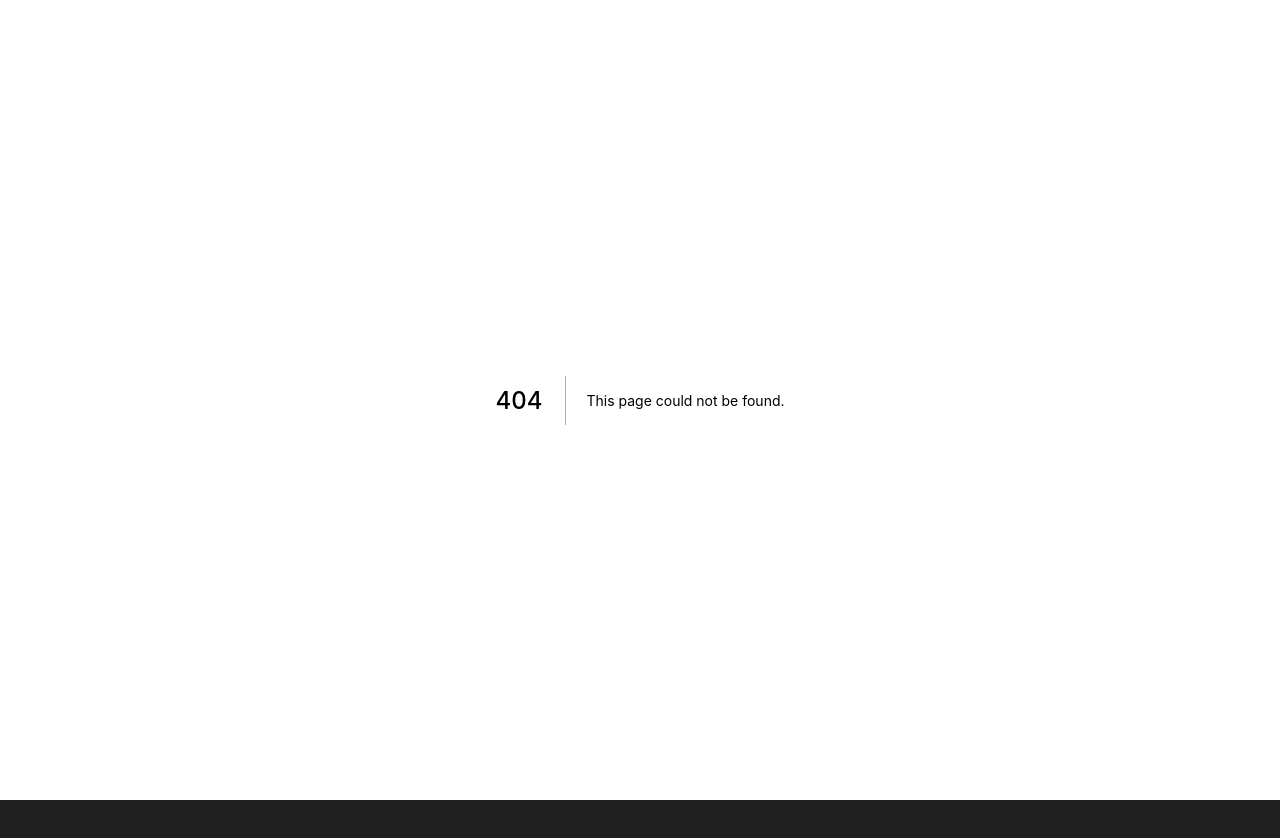
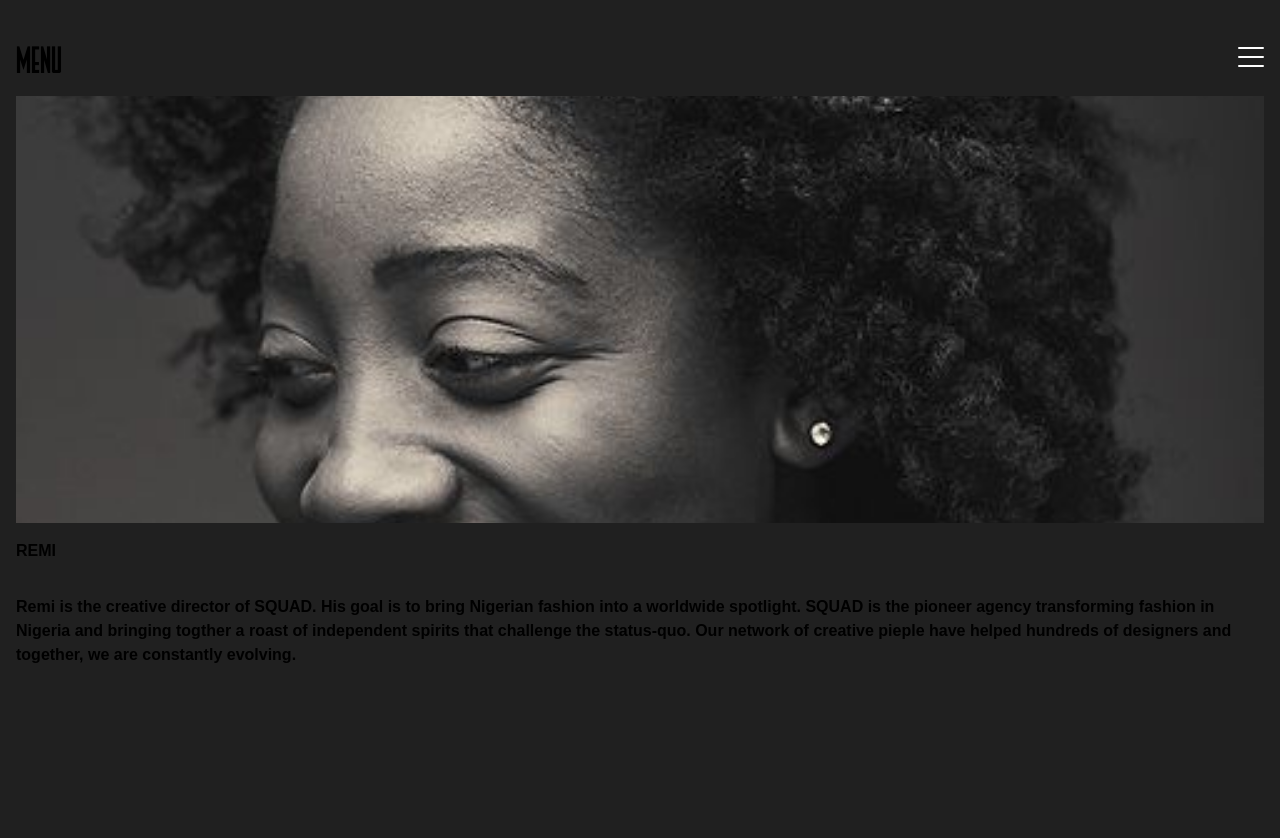
Before and after one commit to JohnOlushola/squad, a Next.js app: page /1 in a window 1280 px wide. Before the commit this address had no page. Before the commit the page ends 800 px from the top, so only its background shows below. Built offline with nearby package versions, Linux system fonts and the light colour scheme.

Commit message:
squad page

```diff
--- /dev/null
+++ b/components/Header.tsx
@@ -0,0 +1,34 @@
+import React from "react";
+import Link from "next/link";
+import Image from "next/image";
+
+export const Header = () => {
+  return (
+    <div className="flex justify-between items-center">
+      <Link href={"/"} passHref>
+        <p className="text-4xl uppercase header-text">Menu</p>
+      </Link>
+      <div>
+        <button>
+          <svg
+            width="26"
+            height="20"
+            viewBox="0 0 26 20"
+            fill="none"
+            xmlns="http://www.w3.org/2000/svg"
+          >
+            <path
+              d="M1 19H25M1 1H25H1ZM1 10H25H1Z"
+              stroke="white"
+              strokeWidth="2"
+              strokeLinecap="round"
+              strokeLinejoin="round"
+            />
+          </svg>
+        </button>
+      </div>
+    </div>
+  );
+};
+
+export default Header;
--- /dev/null
+++ b/components/Layout.tsx
@@ -0,0 +1,19 @@
+import React from "react";
+import Header from "./Header";
+
+interface LayoutProps {
+  children: React.ReactNode;
+}
+
+export const Layout: React.FC<LayoutProps> = ({ children }) => {
+  return (
+    <div>
+      <div className="dark:text-squad my-10 mx-4">
+        <Header />
+        <main>{children}</main>
+      </div>
+    </div>
+  );
+};
+
+export default Layout;
--- /dev/null
+++ b/pages/[squad].tsx
@@ -0,0 +1,28 @@
+import type { NextPage } from "next";
+import Image from "next/image";
+
+const SquadPage: NextPage = () => {
+  return (
+    <div>
+      <div className="squad-member__image mt-4">
+        <Image
+          layout="fill"
+          objectFit="cover"
+          src="/images/squad-01.jpeg"
+          alt="hero"
+        />
+      </div>
+      <h2 className="uppercase mt-4 font-bold">REMI</h2>
+      <p className="mt-8 font-semibold">
+        Remi is the creative director of SQUAD. His goal is to bring Nigerian
+        fashion into a worldwide spotlight. SQUAD is the pioneer agency
+        transforming fashion in Nigeria and bringing togther a roast of
+        independent spirits that challenge the status-quo. Our network of
+        creative pieple have helped hundreds of designers and together, we are
+        constantly evolving.
+      </p>
+    </div>
+  );
+};
+
+export default SquadPage;
--- a/pages/_app.tsx
+++ b/pages/_app.tsx
@@ -1,9 +1,14 @@
 import "../public/fonts/style.css";
 import "../styles/globals.css";
 import type { AppProps } from "next/app";
+import Layout from "../components/Layout";
 
 function MyApp({ Component, pageProps }: AppProps) {
-  return <Component {...pageProps} />;
+  return (
+    <Layout>
+      <Component {...pageProps} />
+    </Layout>
+  );
 }
 
 export default MyApp;
--- a/pages/index.tsx
+++ b/pages/index.tsx
@@ -1,23 +1,14 @@
 import type { NextPage } from "next";
-import Head from "next/head";
 import Image from "next/image";
-import Header from "../src/components/Header";
+import { useRouter } from "next/router";
 
 const Home: NextPage = () => {
+  const { push: routeTo } = useRouter();
+
   return (
-    <div className="dark:text-squad">
-      <Head>
-        <title>Squad</title>
-        <link rel="icon" href="/favicon.ico" />
-      </Head>
-
-      <main className="my-10 mx-4">
-        <Header />
     <div className="mt-20">
-          <h1 className="hero-text uppercase text-white tracking-loose">
-            Squad
-          </h1>
-          <div className="hero-image mt-4">
+      <h1 className="hero-text uppercase text-white tracking-loose">Squad</h1>
+      <div className="hero-image mt-4" onClick={() => routeTo("/remi")}>
         <Image
           layout="fill"
           objectFit="cover"
@@ -26,8 +17,6 @@ const Home: NextPage = () => {
         />
       </div>
     </div>
-      </main>
-    </div>
   );
 };
 
--- a/styles/globals.css
+++ b/styles/globals.css
@@ -9,7 +9,7 @@ body {
   height: 100%;
   width: 100%;
   background-color: #202020;
-  font-family: Falzon Regular, sans-serif;
+  font-family: Arial, Helvetica, sans-serif;
 }
 
 a {
@@ -21,9 +21,14 @@ a {
   box-sizing: border-box;
 }
 
+.header-text {
+  font-family: Falzon Regular, sans-serif;
+}
+
 .hero-text {
   font-size: 220px;
   line-height: 226px;
+  font-family: Falzon Regular, sans-serif;
 }
 
 .hero-image {
@@ -31,3 +36,8 @@ a {
   height: 427px;
   width: 100%;
 }
+
+.squad-member__image {
+  position: relative;
+  height: 427px;
+}
```
Also changed, not shown: src/components/Header.tsx (deleted, +0 -17 lines), public/icons/menu.svg (deleted), 1 other file (tests, documents, lock files or other folders). Lines whose indentation alone changed are shown as unchanged.
